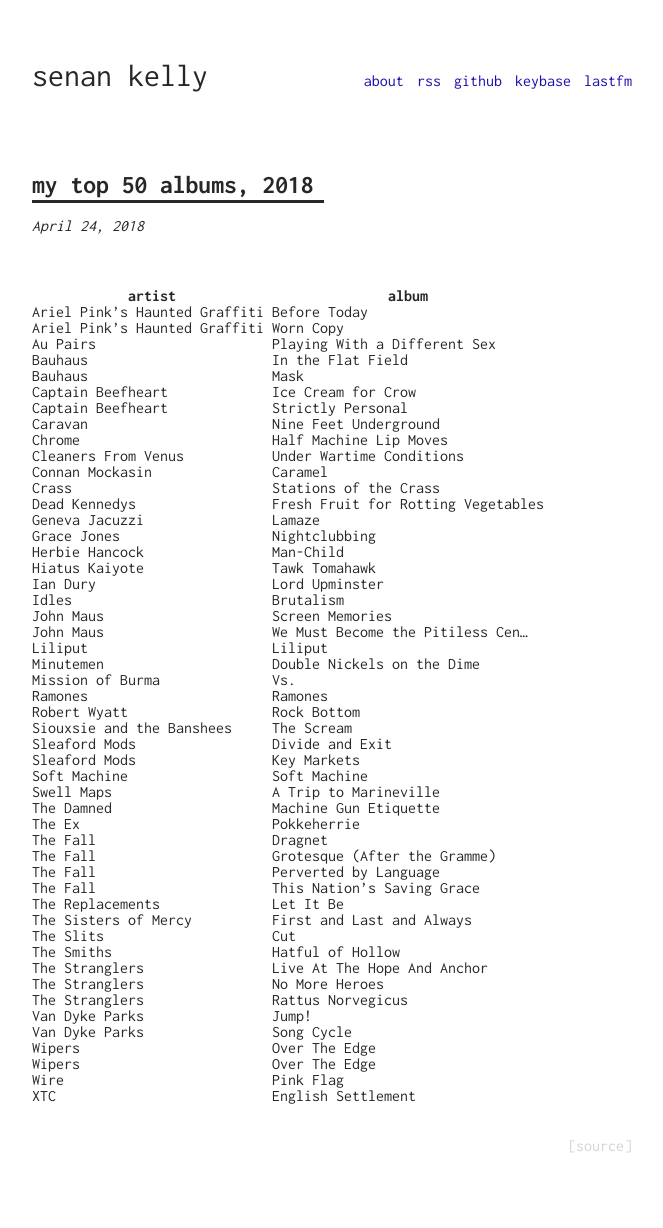
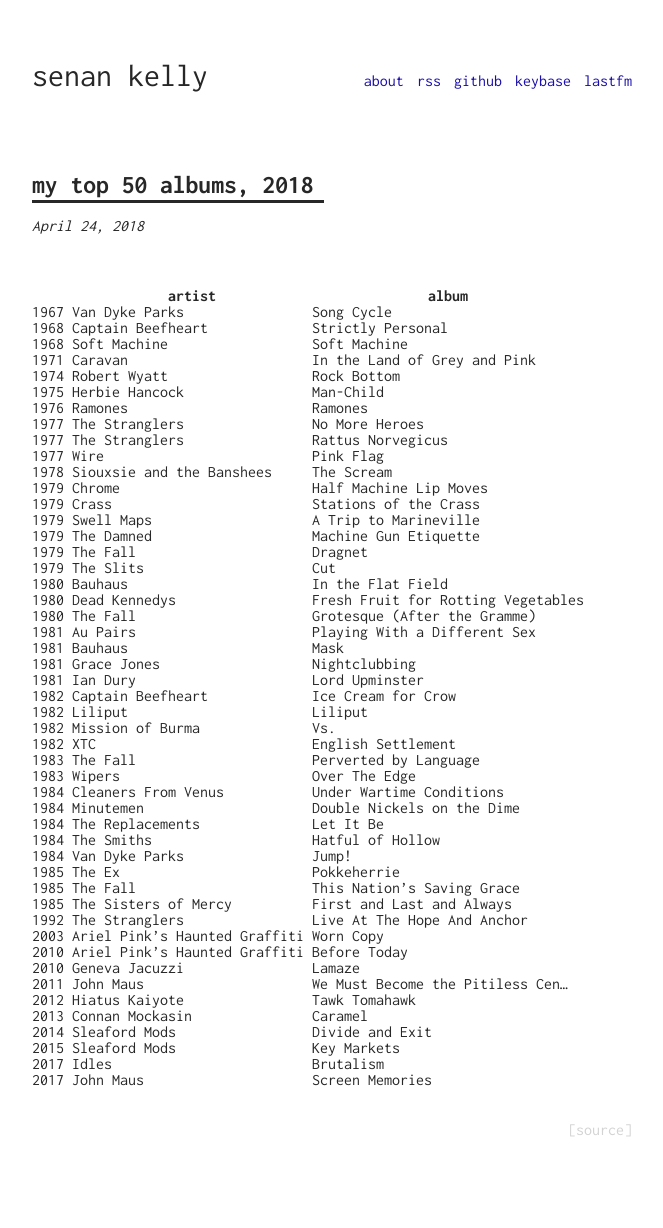
Before and after one commit to sentriz/xyz, a Jekyll site: the page built from _posts/2018-04-24-top-50-v3.md, in a window 1280 px wide. Shown: the whole page, without its empty margins (308-971 px from the left). Built offline with Jekyll 4.4.1, drawn with Linux system fonts in a browser that asks for light colours.

Commit message:
sort v3 🅱y year

```diff
--- a/_posts/2018-04-24-top-50-v3.md
+++ b/_posts/2018-04-24-top-50-v3.md
@@ -2,55 +2,54 @@
 title: my top 50 albums, 2018
 ---
 
-|**artist**|**album**|
-|---|---|
-|Ariel Pink's Haunted Graffiti&nbsp;|Before Today|
-|Ariel Pink's Haunted Graffiti|Worn Copy|
-|Au Pairs|Playing With a Different Sex|
-|Bauhaus|In the Flat Field|
-|Bauhaus|Mask|
-|Captain Beefheart|Ice Cream for Crow|
-|Captain Beefheart|Strictly Personal|
-|Caravan|Nine Feet Underground|
-|Chrome|Half Machine Lip Moves|
-|Cleaners From Venus|Under Wartime Conditions|
-|Connan Mockasin|Caramel|
-|Crass|Stations of the Crass|
-|Dead Kennedys|Fresh Fruit for Rotting Vegetables|
-|Geneva Jacuzzi|Lamaze|
-|Grace Jones|Nightclubbing|
-|Herbie Hancock|Man-Child|
-|Hiatus Kaiyote|Tawk Tomahawk|
-|Ian Dury|Lord Upminster|
-|Idles|Brutalism|
-|John Maus|Screen Memories|
-|John Maus|We Must Become the Pitiless Cen...|
-|Liliput|Liliput|
-|Minutemen|Double Nickels on the Dime|
-|Mission of Burma|Vs.|
-|Ramones|Ramones|
-|Robert Wyatt|Rock Bottom|
-|Siouxsie and the Banshees|The Scream|
-|Sleaford Mods|Divide and Exit|
-|Sleaford Mods|Key Markets|
-|Soft Machine|Soft Machine|
-|Swell Maps|A Trip to Marineville|
-|The Damned|Machine Gun Etiquette|
-|The Ex|Pokkeherrie |
-|The Fall|Dragnet|
-|The Fall|Grotesque (After the Gramme)|
-|The Fall|Perverted by Language|
-|The Fall|This Nation's Saving Grace|
-|The Replacements|Let It Be|
-|The Sisters of Mercy|First and Last and Always|
-|The Slits|Cut|
-|The Smiths|Hatful of Hollow|
-|The Stranglers|Live At The Hope And Anchor|
-|The Stranglers|No More Heroes|
-|The Stranglers|Rattus Norvegicus|
-|Van Dyke Parks|Jump!|
-|Van Dyke Parks|Song Cycle|
-|Wipers|Over The Edge|
-|Wipers|Over The Edge|
-|Wire|Pink Flag|
-|XTC|English Settlement|
+||**artist**|**album**|
+|---|---|---|
+|1967&nbsp;|Van Dyke Parks|Song Cycle|
+|1968|Captain Beefheart|Strictly Personal|
+|1968|Soft Machine|Soft Machine|
+|1971|Caravan|In the Land of Grey and Pink|
+|1974|Robert Wyatt|Rock Bottom|
+|1975|Herbie Hancock|Man-Child|
+|1976|Ramones|Ramones|
+|1977|The Stranglers|No More Heroes|
+|1977|The Stranglers|Rattus Norvegicus|
+|1977|Wire|Pink Flag|
+|1978|Siouxsie and the Banshees|The Scream|
+|1979|Chrome|Half Machine Lip Moves|
+|1979|Crass|Stations of the Crass|
+|1979|Swell Maps|A Trip to Marineville|
+|1979|The Damned|Machine Gun Etiquette|
+|1979|The Fall|Dragnet|
+|1979|The Slits|Cut|
+|1980|Bauhaus|In the Flat Field|
+|1980|Dead Kennedys|Fresh Fruit for Rotting Vegetables|
+|1980|The Fall|Grotesque (After the Gramme)|
+|1981|Au Pairs|Playing With a Different Sex|
+|1981|Bauhaus|Mask|
+|1981|Grace Jones|Nightclubbing|
+|1981|Ian Dury|Lord Upminster|
+|1982|Captain Beefheart|Ice Cream for Crow|
+|1982|Liliput|Liliput|
+|1982|Mission of Burma|Vs.|
+|1982|XTC|English Settlement|
+|1983|The Fall|Perverted by Language|
+|1983|Wipers|Over The Edge|
+|1984|Cleaners From Venus|Under Wartime Conditions|
+|1984|Minutemen|Double Nickels on the Dime|
+|1984|The Replacements|Let It Be|
+|1984|The Smiths|Hatful of Hollow|
+|1984|Van Dyke Parks|Jump!|
+|1985|The Ex|Pokkeherrie |
+|1985|The Fall|This Nation's Saving Grace|
+|1985|The Sisters of Mercy|First and Last and Always|
+|1992|The Stranglers|Live At The Hope And Anchor|
+|2003|Ariel Pink's Haunted Graffiti|Worn Copy|
+|2010|Ariel Pink's Haunted Graffiti&nbsp;|Before Today|
+|2010|Geneva Jacuzzi|Lamaze|
+|2011|John Maus|We Must Become the Pitiless Cen...|
+|2012|Hiatus Kaiyote|Tawk Tomahawk|
+|2013|Connan Mockasin|Caramel|
+|2014|Sleaford Mods|Divide and Exit|
+|2015|Sleaford Mods|Key Markets|
+|2017|Idles|Brutalism|
+|2017|John Maus|Screen Memories|
```
